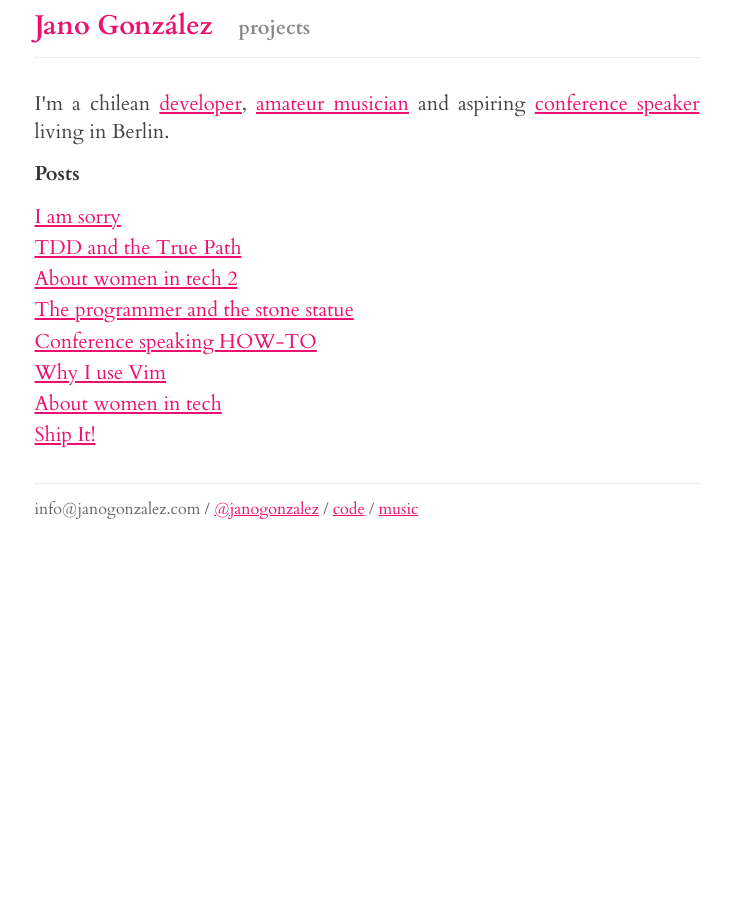
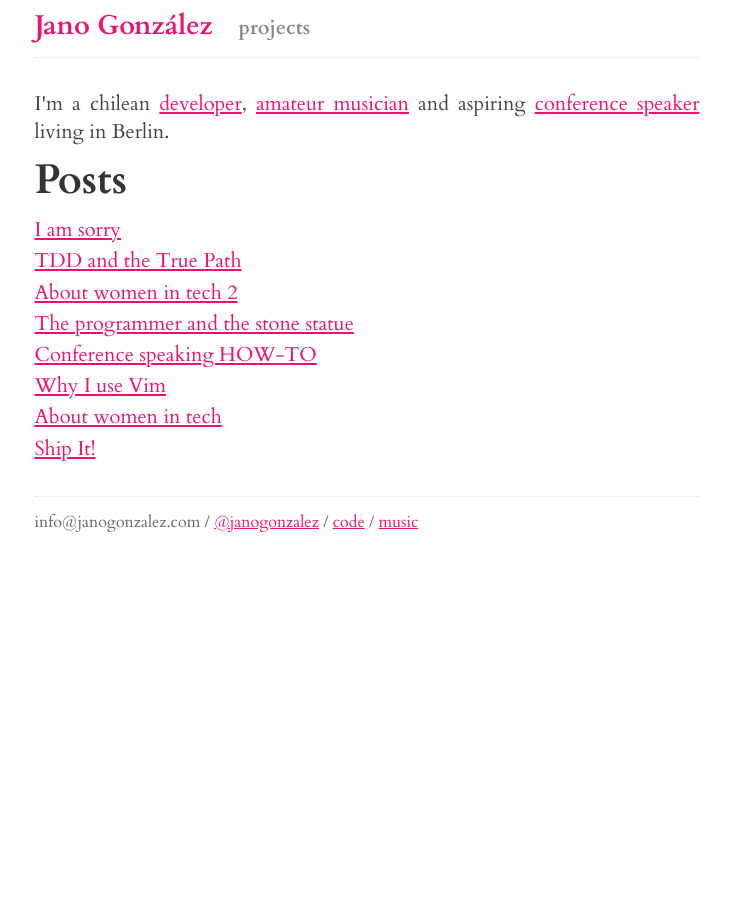
Before and after one commit to janogonzalez/janogonzalez.github.io, a Jekyll site: the page built from index.html, in a window 1280 px wide. Shown: the whole page, without its empty margins (273-1004 px from the left). Built offline with Jekyll 4.4.1, drawn with Linux system fonts in a browser that asks for light colours.

Commit message:
I didn't check the css selector LOL

```diff
--- a/css/main.css
+++ b/css/main.css
@@ -118,7 +118,7 @@ footer {
 /*
 /*****************************************************************************/
 
-#post h1, #index h1 {
+#post h1, #home h1 {
   font-size: 205%;
   margin-bottom: 0.3em;
   line-height: 1em;
```
